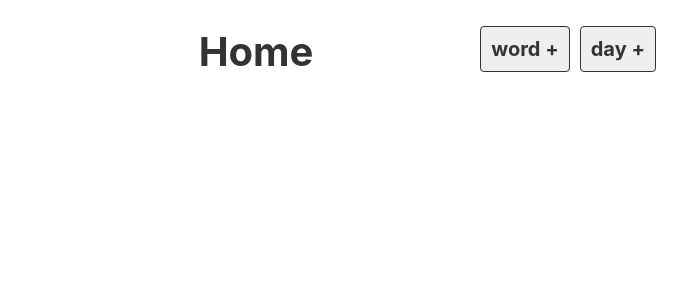
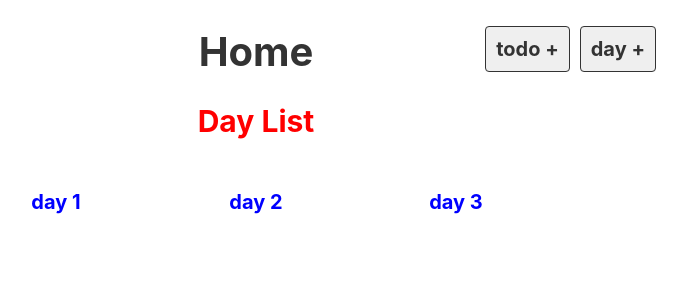
Before and after one commit to andykdhk/TodoList_React, a React (Create React App) app: page / in a window 1280 px wide. Shown: the top 300 px of the page, without its empty margins (384-1071 px from the left). Built offline with nearby package versions, Linux system fonts and the light colour scheme.

Commit message:
home page structure

```diff
--- a/src/App.js
+++ b/src/App.js
@@ -1,5 +1,6 @@
 import "./App.css";
 import Header from "./component/Header";
+import DayList from "./component/DayList";
 import { BrowserRouter, Route, Routes } from "react-router-dom";
 
 function App() {
@@ -7,6 +8,7 @@ function App() {
     <BrowserRouter>
       <div className="App">
         <Header />
+        <DayList />
         <Routes>
           <Route path="/" />
           <Route>{/* <EmptyPage /> */}</Route>
--- a/src/component/DayList.js
+++ b/src/component/DayList.js
@@ -0,0 +1,17 @@
+export default function DayList() {
+  return (
+    <div className="dayList">
+      <h2>Day List</h2>
+
+      <div className="day">
+        <h4>day 1</h4>
+      </div>
+      <div className="day">
+        <h4>day 2</h4>
+      </div>
+      <div className="day">
+        <h4>day 3</h4>
+      </div>
+    </div>
+  );
+}
--- a/src/component/Header.js
+++ b/src/component/Header.js
@@ -4,9 +4,10 @@ export default function Header() {
       <h1>
         <a href="/">Home</a>
       </h1>
+
       <div className="menu">
         <a href="#x" className="link">
-          word +
+          todo +
         </a>
         <a href="#x" className="link">
           day +
--- a/src/index.css
+++ b/src/index.css
@@ -32,6 +32,15 @@ a {
 
 .header {
   position: relative;
+}
+.dayList {
+  position: relative;
+  color: red;
+}
+.day {
+  width: 200px;
+  display: inline-block;
+  color: blue;
 }
 
 .header .menu {
```
